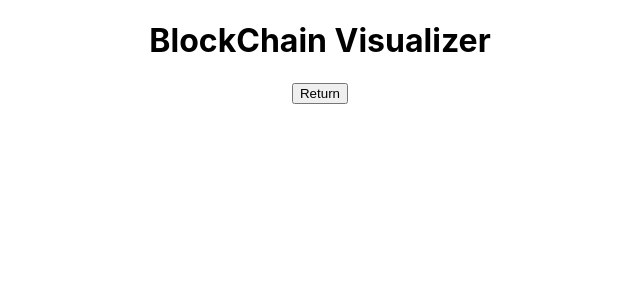
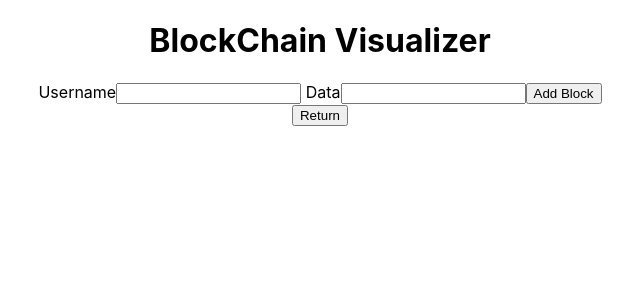
Before and after one commit to ojones311/jsblockchain-oj, a React (Create React App) app: page / in a window 1280 px wide. Shown: the top 300 px of the page, without its empty margins (320-960 px from the left). Built offline with nearby package versions, Linux system fonts and the light colour scheme.

Commit message:
addblockform

```diff
--- /dev/null
+++ b/src/Components/AddBlockForm.jsx
@@ -0,0 +1,18 @@
+import React from 'react'
+
+
+const AddBlockForm = () => {
+    return (
+        <div className='form'>
+            <form>
+                <label>Username</label>
+                <input type="text"/>
+                <label> Data</label>
+                <input type="password"/>
+                <button type="password">Add Block</button>
+            </form>
+        </div>
+    )
+}
+
+export default AddBlockForm
--- a/src/Components/Visualizer.jsx
+++ b/src/Components/Visualizer.jsx
@@ -1,5 +1,6 @@
 import React, {useEffect, useState, useMemo} from 'react'
 import CryptoBlock from '../Components/CryptoBlock'
+import AddBlockForm from '../Components/AddBlockForm'
 import blockChain from '../blockchain.js'
 
 const Visualizer = () => {
@@ -28,9 +29,10 @@ const Visualizer = () => {
 
     const [crypto, setChain] = useState([])
     return(
-        <div>
+        <div className='visualizer'>
+            <AddBlockForm />
             <button onClick={() => renderBlockChain()}>Return</button>
-            {/* {renderBlockChain()} */}
+            {renderBlockChain()}
         </div>
 
     )
```
Also changed, not shown: src/Components/AddBlockChainForm.jsx (deleted), 1 other file (tests, documents, lock files or other folders).
